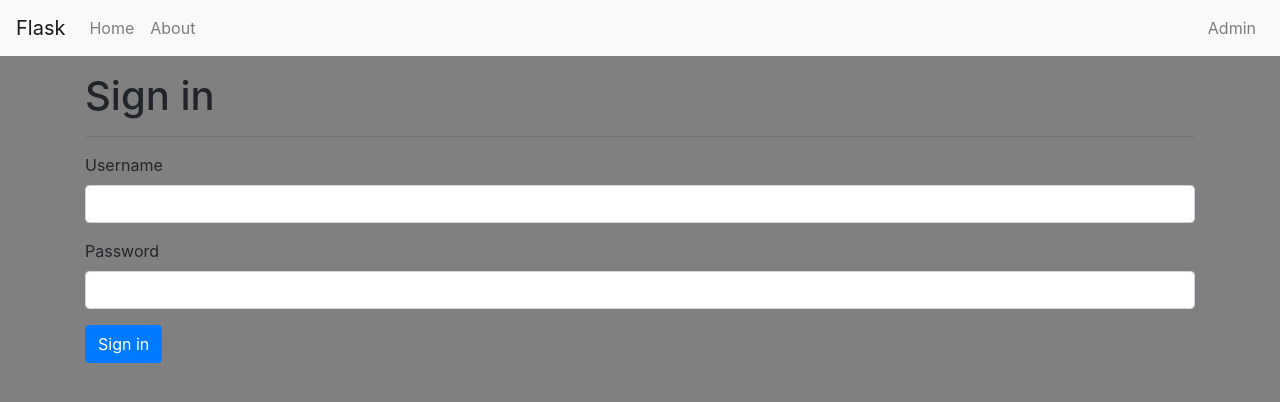
After one commit to gravityfalls404/Flask_APP, a Flask app: page /sign-in in a window 1280 px wide. The commit adds this page. Shown: the top 402 px of the page. Run offline with Flask 2, Linux system fonts and the light colour scheme; some libraries are stand-ins or nearby versions.

Commit message:
Working with sessions data

```diff
--- a/app/templates/public/profile.html
+++ b/app/templates/public/profile.html
@@ -15,7 +15,7 @@
 						<h4>{{ username }}</h4>
 						<hr>
 						{% if user %}
-						<p><string>{{ user["name"]}}</string></p>
+						<p><string>{{ user["username"]}}</string></p>
 						<p class="text-muted">{{ user["bio"] }}</p>
 						<p><em>{{ user["twitter-handle"] }}</em></p>
 						{% else %}
--- /dev/null
+++ b/app/templates/public/sign_in.html
@@ -0,0 +1,34 @@
+{% extends "public/templates/public_template.html" %}
+
+{% block title %}sign up{% endblock %}
+
+{% block main %}
+
+<div class="container">
+  <div class="row">
+    <div class="col">
+
+      <h1>Sign in</h1>
+      <hr>
+
+      <form action="/sign-in" method="POST">
+
+        <div class="form-group">
+          <label>Username</label>
+          <input class="form-control" type="text" name="username">
+        </div>
+
+        <div class="form-group">
+          <label>Password</label>
+          <input class="form-control" type="password" name="password">
+        </div>
+
+        <button type="submit" class="btn btn-primary">Sign in</button>
+
+      </form>
+
+    </div>
+  </div>
+</div>
+
+{% endblock %}
--- a/app/views.py
+++ b/app/views.py
@@ -2,6 +2,7 @@ from app import app
 from flask import render_template, redirect, request, jsonify,make_response
 
 import os
+from flask import session, url_for
 
 from werkzeug.utils import secure_filename
 from flask import send_from_directory, abort
@@ -24,7 +25,7 @@ def signup():
         print(req)
         return redirect(request.url)
 
-    return render_template('/public/templates/sign_up.html')
+    return render_template('/public/sign_up.html')
 
 users = {
     "mitsuhiko": {
@@ -44,15 +45,15 @@ users = {
     }
 }
 
-@app.route("/profile/<username>")
-def profile(username):
+# @app.route("/profile/<username>")
+# def profile(username):
 
-    user = None
+#     user = None
 
-    if username in users:
-        user = users[username]
+#     if username in users:
+#         user = users[username]
 
-    return render_template("public/profile.html", username = username,user  = user)
+#     return render_template("public/profile.html", username = username,user  = user)
 
 @app.route("/multiple/<foo>/<bar>/<baz>")
 def multi(foo, bar, baz):
@@ -192,3 +193,67 @@ def cookies():
             )
 
     return res
+
+
+app.config["SECRET_KEY"]='BNlSQffPBAZwryFH4mdHAw'
+
+users = {
+    "julian": {
+        "username": "julian",
+        "email": "julian@gmail.com",
+        "password": "example",
+        "bio": "Some guy from the internet"
+    },
+    "clarissa": {
+        "username": "clarissa",
+        "email": "clarissa@icloud.com",
+        "password": "sweetpotato22",
+        "bio": "Sweet potato is life"
+    }
+}
+
+@app.route("/sign-in", methods = ["GET","POST"])
+def sign_in():
+    if request.method=="POST":
+        req = request.form
+
+        username = req.get("username")
+        password = req.get("password")
+
+        if not username in users:
+            print("Username Not found")
+            return redirect(request.url)
+
+        else:
+            user = users[username]
+
+        if not password==user["password"]:
+            print("Wrong Password")
+            return redirect(request.url)
+
+        else:
+            session['USERNAME'] = user["username"]
+            print("User Added to session")
+
+            return redirect(url_for("profile"))
+
+
+    return render_template("/public/sign_in.html")
+
+
+@app.route("/profile")
+def profile():
+
+    if session.get('USERNAME', None) is not None:
+        username = session.get("USERNAME")
+        user = users[username]
+        return render_template('/public/profile.html', user= user)
+    else:
+        print("Username not found in session")
+        return redirect(url_for("sign_in"))
+
+@app.route("/sign-out")
+def sign_out():
+    session.pop("USERNAME",None)
+
+    return redirect(url_for("sign_in"))
```
